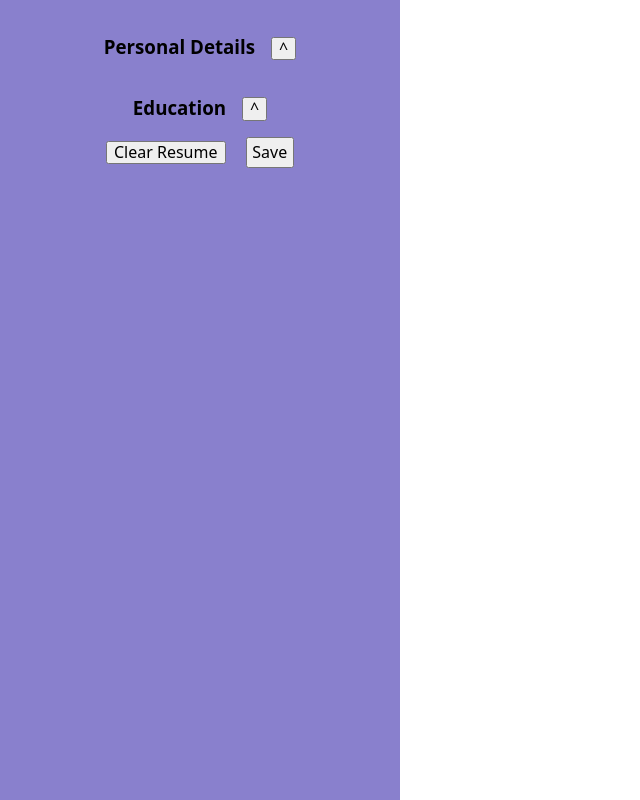
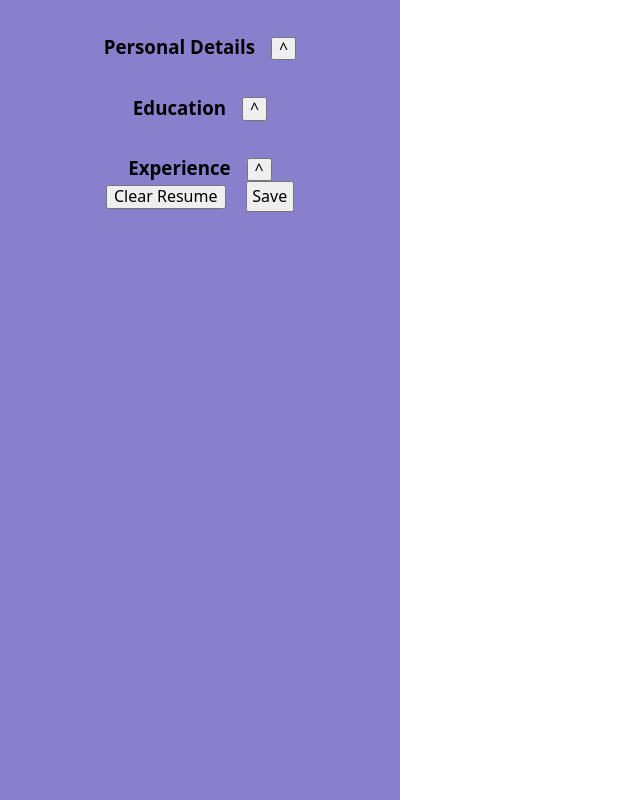
Before and after one commit to seba3510/cv-application, a React (Vite) app: page / in a window 1280 px wide. Shown: the whole page, without its empty margins (0-640 px from the left). Built offline with nearby package versions, Linux system fonts and the light colour scheme.

Commit message:
feat: Display "Experience" section

```diff
--- a/src/App.jsx
+++ b/src/App.jsx
@@ -43,7 +43,7 @@ function App() {
 	const [
 		education,
 		setEducation
-	] = useState([
+	] = useState(
 		{
 			id: crypto.randomUUID(),
 			school: "",
@@ -51,9 +51,22 @@ function App() {
 			startDate: "",
 			endDate: ""
 		}
-	]);
+	);
 
 	//===================================================================
+
+	const [
+		work,
+		setWork
+	] = useState({
+		id: crypto.randomUUID(),
+		company: "",
+		title: "",
+		responsibilities: ""
+	});
+
+	//===================================================================
+
 
 	const [
 		areDetailsShown,
@@ -67,6 +80,15 @@ function App() {
 	const [
 		isEducationShown,
 		setIsEducationShown
+	] = useState(
+		false
+	);
+
+	//===================================================================
+
+	const [
+		isWorkShown,
+		setIsWorkShown
 	] = useState(
 		false
 	);
@@ -102,7 +124,7 @@ function App() {
 
 	//===================================================================
 
-	function toggleDetailsSection(event) {
+	function toggleDetailsSection() {
 
 		setAreDetailsShown(
 			(prev) =>
@@ -121,6 +143,17 @@ function App() {
 		);
 
 	} // toggleEducationSection()
+
+	//===================================================================
+
+	function toggleWorkSection() {
+
+		setIsWorkShown(
+			(prev) =>
+				(!prev)
+		);
+
+	} // toggleWorkSection()
 
 	//===================================================================
 
@@ -144,6 +177,25 @@ function App() {
 
 	//===================================================================
 
+	function handleWorkChange(event) {
+
+		const {
+			name,
+			value
+		} = event.target;
+
+		setWork(
+			(prev) => {
+				return {
+					...prev,
+					[name]: value
+				}
+
+			});
+
+	} // handleWorkChange()
+
+	//===================================================================
 
 	function submitForm(event) {
 
@@ -153,26 +205,6 @@ function App() {
 			true
 		);
 
-		const form =
-			event.target;
-
-		console.log(
-			form
-		);
-
-		form.reset();
-
-		form[1].disabled =
-			true;
-
-		form[2].disabled =
-			true;
-
-		form[3].disabled =
-			true;
-
-		form[5].disabled =
-			true;
 
 	} // submitForm()
 
@@ -191,6 +223,10 @@ function App() {
 					toggleEducation={toggleEducationSection}
 					handleEducationChange={handleEducationChange}
 					education={education}
+					work={work}
+					isWorkShown={isWorkShown}
+					toggleWorkSection={toggleWorkSection}
+					handleWorkChange={handleWorkChange}
 				/>
 			</Sidebar>
 
--- a/src/components/Form.jsx
+++ b/src/components/Form.jsx
@@ -10,6 +10,12 @@ import {
 
 //===================================================================
 
+import {
+	ProfessionalExperience
+} from "./ProfessionalExperience.jsx";
+
+//===================================================================
+
 function Form({
 	onSubmit,
 	areDetailsShown,
@@ -18,7 +24,11 @@ function Form({
 	toggleDetails,
 	toggleEducation,
 	handleEducationChange,
-	education
+	education,
+	work,
+	isWorkShown,
+	toggleWorkSection,
+	handleWorkChange
 }) {
 
 	//===================================================================
@@ -40,6 +50,14 @@ function Form({
 				onClick={toggleEducation}
 			/>
 
+
+			<ProfessionalExperience
+				array={work}
+				isShown={isWorkShown}
+				onChange={handleWorkChange}
+				onClick={toggleWorkSection}
+			/>
+
 			<div className="btnsContainer">
 				<button type="button">
 					Clear Resume
--- /dev/null
+++ b/src/components/ProfessionalExperience.jsx
@@ -0,0 +1,75 @@
+function ProfessionalExperience({
+	array,
+	isShown,
+	onChange,
+	onClick
+}) {
+
+	//================================================================
+
+	return (
+		<section className="professionalExperience">
+
+			<header>
+				<h1>
+					Experience
+				</h1>
+
+				<button type="button" onClick={onClick}>
+					{(isShown) ? "v" : "^"}
+				</button>
+			</header>
+
+			{(isShown) &&
+
+				<>
+
+
+					<div className="formControl">
+						<label htmlFor="company">
+							Company
+						</label>
+						<input
+							type="text"
+							name="company"
+							id="company"
+							onChange={onChange}
+						/>
+					</div>
+
+
+					<div className="formControl">
+						<label htmlFor="position">
+							Position
+						</label>
+						<input
+							type="text"
+							name="position"
+							id="position"
+							onChange={onChange}
+						/>
+					</div>
+
+					<div className="formControl">
+						<label htmlFor="responsibilities">
+							Responsibilities
+						</label>
+						<textarea>
+
+						</textarea>
+					</div>
+				</>
+			}
+
+		</section>
+	);
+
+
+
+
+} // PersonalDetails()
+
+
+//================================================================
+
+export { ProfessionalExperience };
--- a/src/styles/style.css
+++ b/src/styles/style.css
@@ -43,7 +43,8 @@ form .education {
 }
 
 form>.personalDetails>header,
-form .education>header {
+form .education>header,
+form .professionalExperience>header {
 	display: var(--flex-display);
 	flex-direction: var(--flex-row);
 	justify-content: center;
@@ -56,7 +57,8 @@ form .education>header {
 }
 
 form>.personalDetails button[type="button"],
-form .education button[type="button"] {
+form .education button[type="button"],
+form .professionalExperience button[type="button"] {
 	margin-left: 1em;
 	margin-top: 1.3em;
 	cursor: var(--btn-cursor);
```
